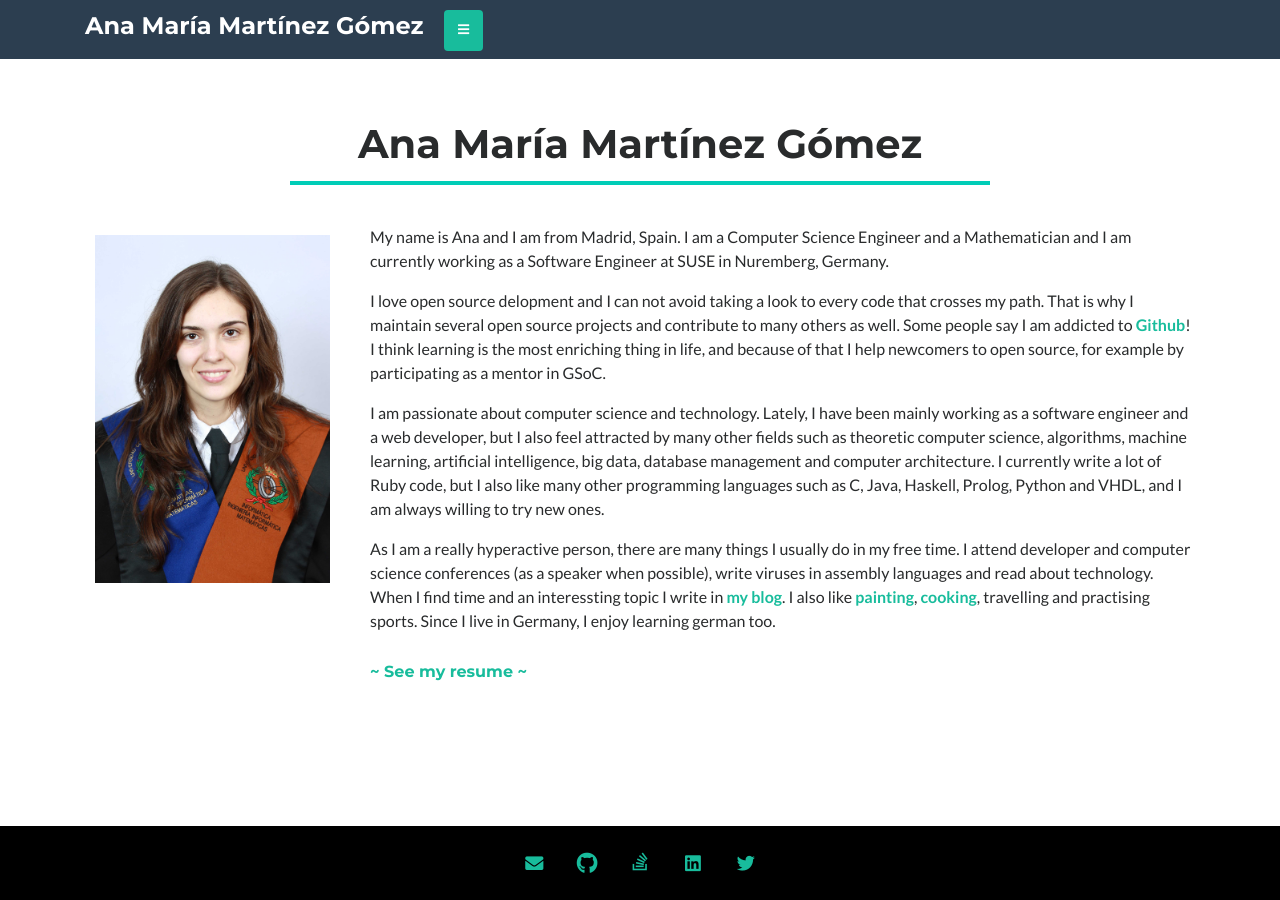
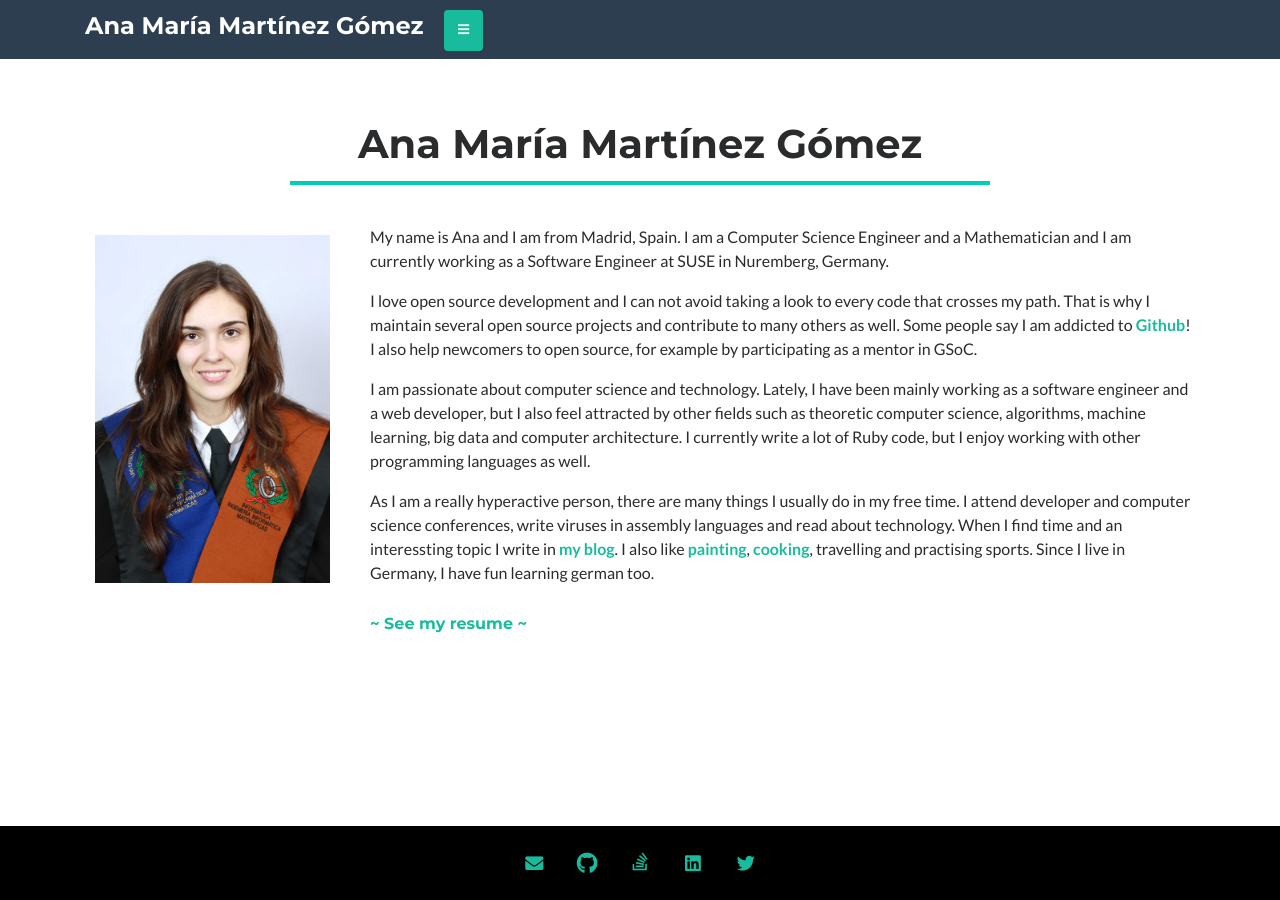
Before and after one commit to vicgalle/ana06.github.io, a Jekyll site: the page built from index.md, in a window 1280 px wide. Built offline with Jekyll 4.4.1, drawn with Linux system fonts in a browser that asks for light colours; nearby versions of some CDN libraries.

Commit message:
Improve description of my self again

```diff
--- a/index.md
+++ b/index.md
@@ -16,15 +16,15 @@ layout: default
       </p>
 
       <p>
-        I love open source delopment and I can not avoid taking a look to every code that crosses my path. That is why I maintain several open source projects and contribute to many others as well. Some people say I am addicted to <a href="https://github.com/Ana06" target="_blank">Github</a>! I think learning is the most enriching thing in life, and because of that I help newcomers to open source, for example by participating as a mentor in GSoC.
+        I love open source development and I can not avoid taking a look to every code that crosses my path. That is why I maintain several open source projects and contribute to many others as well. Some people say I am addicted to <a href="https://github.com/Ana06" target="_blank">Github</a>! I also help newcomers to open source, for example by participating as a mentor in GSoC.
       </p>
 
       <p>
-        I am passionate about computer science and technology. Lately, I have been mainly working as a software engineer and a web developer, but I also feel attracted by many other fields such as theoretic computer science, algorithms, machine learning, artificial intelligence, big data, database management and computer architecture. I currently write a lot of Ruby code, but I also like many other programming languages such as C, Java, Haskell, Prolog, Python and VHDL, and I am always willing to try new ones.
+        I am passionate about computer science and technology. Lately, I have been mainly working as a software engineer and a web developer, but I also feel attracted by other fields such as theoretic computer science, algorithms, machine learning, big data and computer architecture. I currently write a lot of Ruby code, but I enjoy working with other programming languages as well.
       </p>
 
       <p>
-        As I am a really hyperactive person, there are many things I usually do in my free time. I attend developer and computer science conferences (as a speaker when possible), write viruses in assembly languages and read about technology. When I find time and an interessting topic I write in <a href="/blog">my blog</a>. I also like <a href="https://drive.google.com/drive/folders/0B8i2cm-n_KTIdmRyVEVncjhLOFE?usp=sharing" target="_blank">painting</a>, <a href="https://recetariodeana.wordpress.com/" target="_blank">cooking</a>, travelling and practising sports. Since I live in Germany, I enjoy learning german too.
+        As I am a really hyperactive person, there are many things I usually do in my free time. I attend developer and computer science conferences, write viruses in assembly languages and read about technology. When I find time and an interessting topic I write in <a href="/blog">my blog</a>. I also like <a href="https://drive.google.com/drive/folders/0B8i2cm-n_KTIdmRyVEVncjhLOFE?usp=sharing" target="_blank">painting</a>, <a href="https://recetariodeana.wordpress.com/" target="_blank">cooking</a>, travelling and practising sports. Since I live in Germany, I have fun learning german too.
       </p>
 
       <h6 class="see-resume"><a href="/resume">~ See my resume ~</a></h6>
```
